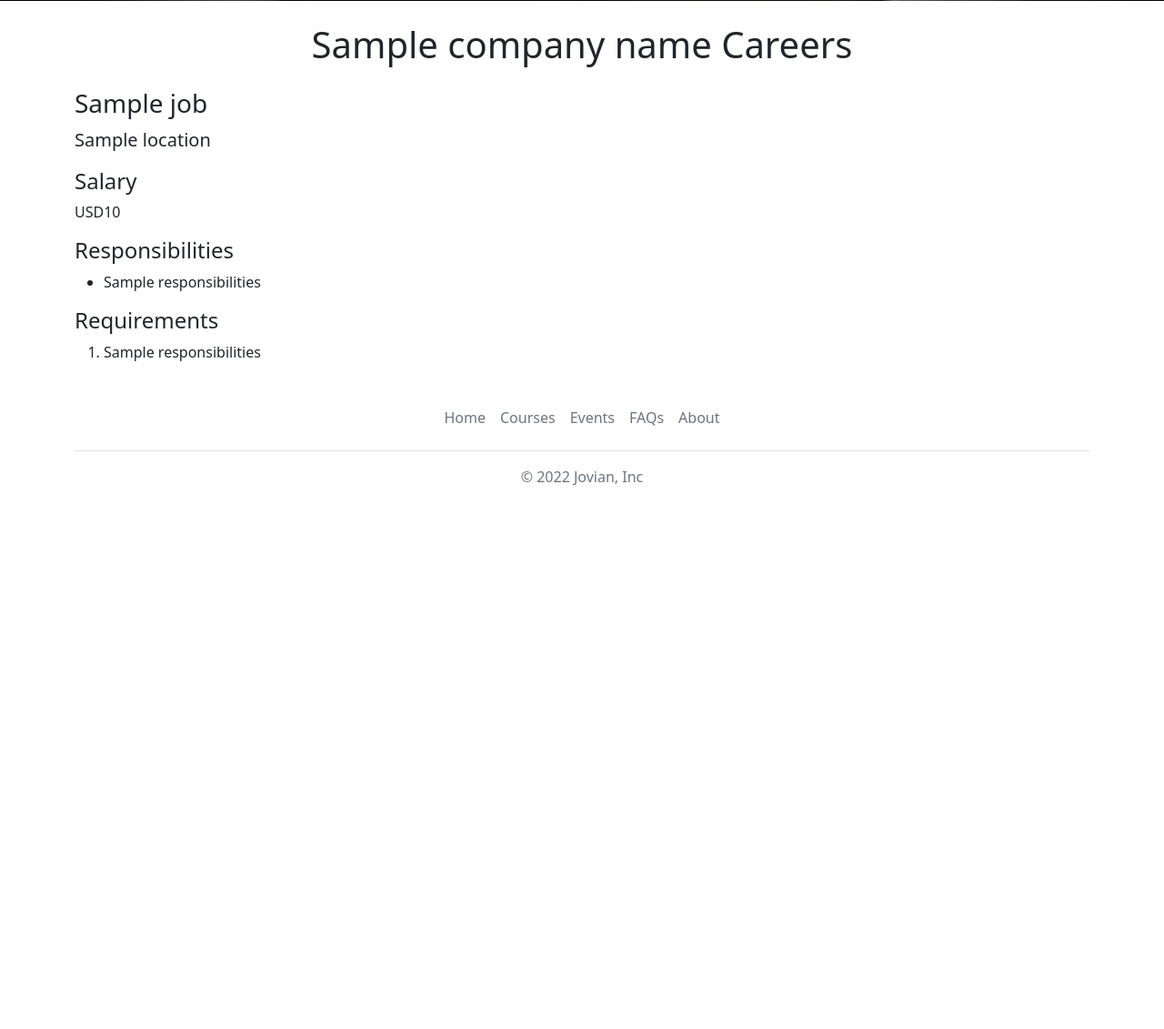
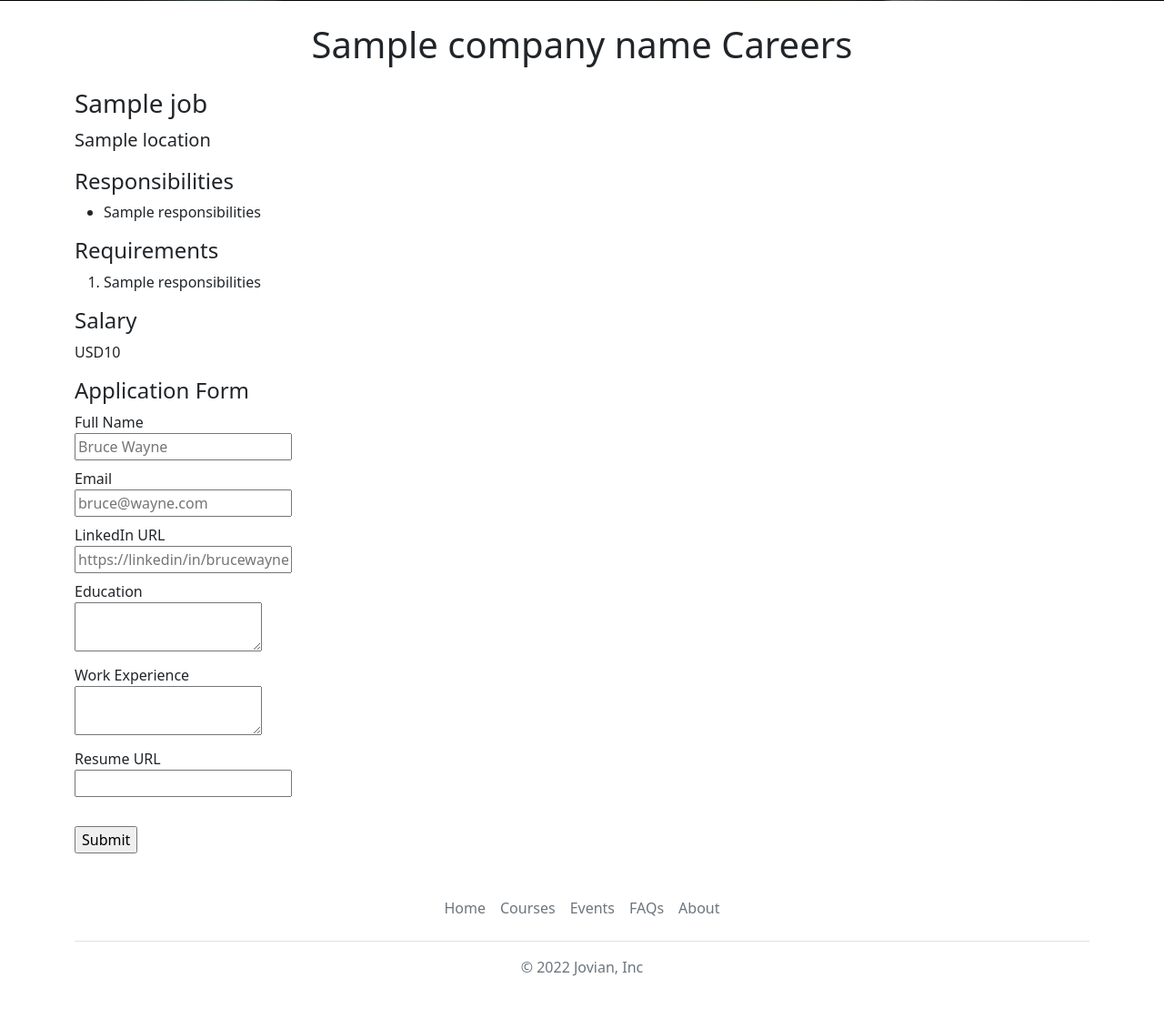
Before and after one commit to rahulhande13/carrer-web-v2, a Flask app: template templates/jobpage.html in a window 1280 px wide. Shown: the part 415-1546 px from the top of the page at 91% size. Before the commit the page ends 949 px from the top, so only its background shows below. Run offline with Flask 2, Linux system fonts and the light colour scheme; the template is opened without the code that fills it: most values are stand-ins (such as "Sample title", 1, 10 or a date in 2020).

Commit message:
store application in database

```diff
--- a/app.py
+++ b/app.py
@@ -1,5 +1,5 @@
-from flask import Flask, render_template, jsonify
-from database import load_jobs_from_db, load_job_from_db
+from flask import Flask, render_template, jsonify, request
+from database import load_jobs_from_db, load_job_from_db, add_application_to_db
 
 app = Flask(__name__)
 
@@ -21,5 +21,15 @@ def show_job(id):
     return "Not Found", 404
   return render_template('jobpage.html', job=job, company_name='Jovian')
 
+@app.route("/job/<id>/apply", methods=['post'])
+def apply_to_job(id):
+  data = request.form
+  job = load_job_from_db(id)
+  # store this in DB
+  add_application_to_db(id, data)
+  # send an email
+  # display an acknowledgement
+  return render_template('application_submitted.html', application=data, job=job, company_name='Jovian')
+
 if __name__ == '__main__':
   app.run(host='0.0.0.0', debug=True)
--- /dev/null
+++ b/templates/application_form.html
@@ -0,0 +1,36 @@
+<h4>Application Form</h4>
+<form action="/job/{{job['id']}}/apply" method="post">
+  <div class="mb-2">
+  <label>Full Name</label><br>
+  <input type="text" name="full_name" placeholder="Bruce Wayne">
+  </div>
+
+  <div class="mb-2">
+  <label>Email</label><br>
+  <input type="text" name="email" placeholder="bruce@wayne.com">
+  </div>
+
+  <div class="mb-2">
+  <label>LinkedIn URL</label><br>
+  <input type="text" name="linkedin_url" placeholder="https://linkedin/in/brucewayne">
+  </div>
+
+  <div class="mb-2">
+    <label>Education</label><br>
+    <textarea name="education"></textarea>
+  </div>
+
+  <div class="mb-2">
+    <label>Work Experience</label><br>
+    <textarea name="work_experience"></textarea>
+  </div>
+
+   <div class="mb-2">
+  <label>Resume URL</label><br>
+  <input type="text" name="resume_url">
+  </div>
+
+  <div class="mb-2"><br>
+  <input type="submit" >
+  </div>
+</form>
--- a/templates/home.html
+++ b/templates/home.html
@@ -3,7 +3,6 @@
   <head>
     <title> Jovian Careers</title>
     {% include 'bootstrap.html' %}
-
   </head>
   <body>
     {% include 'nav.html' %}
--- a/templates/jobpage.html
+++ b/templates/jobpage.html
@@ -11,8 +11,6 @@
       <h1 class="text-center mt-2 mb-4">{{company_name}} Careers</h1>
       <h3 class="mb-2">{{job.title}} </h3>
       <p class="lead mt-0"> {{job.location}}</p>
-      <h4> Salary </h4>
-      <p> {{job.currency}}{{job.salary}}</p>
       <h4> Responsibilities </h4>
       <ul>
         {% for line in job.responsibilities.split("\n") %}
@@ -25,6 +23,9 @@
         <li>{{line}}</li>
         {% endfor %}
       </ol>
+      <h4> Salary </h4>
+      <p> {{job.currency}}{{job.salary}}</p>
+      {% include 'application_form.html' %}
     </div>
     {% include 'footer.html' %}
   </body>
```
Also changed, not shown: database.py (+14 -0 lines), templates/application_submitted.html (added, +35 -0 lines).
